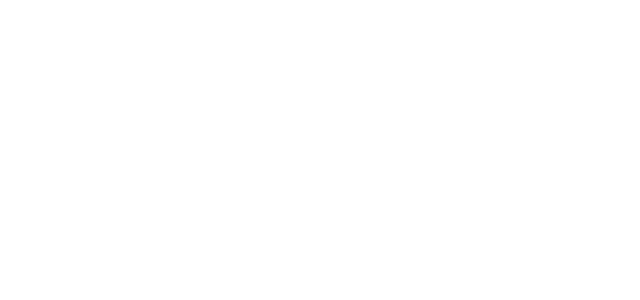
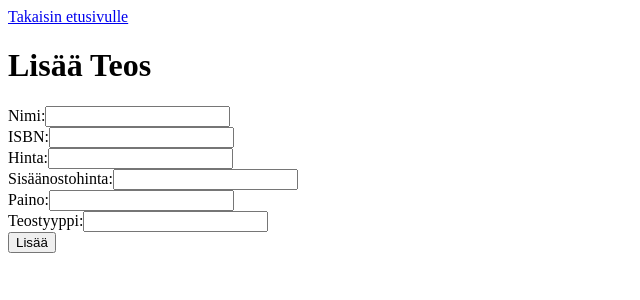
Before and after one commit to Koozu1/tietokantaohjelmointi, a React (Create React App) app in the folder project/react-frontend/: page /lisaaTeos in a window 1280 px wide. Before the commit this address had no page. Shown: the top 300 px of the page, without its empty margins (0-640 px from the left). Built offline with nearby package versions, Linux system fonts and the light colour scheme.

Commit message:
Lisaa teos aloitus

```diff
--- a/project/react-frontend/src/App.js
+++ b/project/react-frontend/src/App.js
@@ -7,6 +7,8 @@
 
 import Register from "./pages/Register";
 import Login from "./pages/Login";
+import Frontpage from "./pages/Frontpage";
+import LisaaTeos from "./pages/LisaaTeos";
 
 const App = () => (
   <Router>
@@ -14,6 +16,8 @@
       <Route path="/register" element={<Register />} />
       <Route path="/login" element={<Login />} />
       <Route path="/" element={<Navigate to="/login" />} />
+      <Route path="/frontpage" element={<Frontpage />} />
+      <Route path="/lisaaTeos" element={<LisaaTeos />} />
     </Routes>
   </Router>
 );
--- /dev/null
+++ b/project/react-frontend/src/components/Notification.js
@@ -0,0 +1,17 @@
+import React from "react";
+
+const Notification = ({ message, type }) => {
+  if (!message) return null;
+
+  const notificationStyle = {
+    padding: "10px",
+    margin: "10px 0",
+    borderRadius: "5px",
+    color: type === "success" ? "green" : "red",
+    border: `1px solid ${type === "success" ? "green" : "red"}`,
+  };
+
+  return <div style={notificationStyle}>{message}</div>;
+};
+
+export default Notification;
--- /dev/null
+++ b/project/react-frontend/src/pages/Frontpage.js
@@ -0,0 +1,12 @@
+import React from "react";
+import { Link } from "react-router-dom";
+
+const Frontpage = () => {
+  return (
+    <div>
+      <Link to="/LisaaTeos">Lisää teos</Link>
+    </div>
+  );
+};
+
+export default Frontpage;
--- /dev/null
+++ b/project/react-frontend/src/pages/LisaaTeos.js
@@ -0,0 +1,113 @@
+import React, { useState } from "react";
+import { Link } from "react-router-dom";
+import Notification from "../components/Notification";
+
+const LisaaTeos = () => {
+  const [nimi, setNimi] = useState("");
+  const [isbn, setIsbn] = useState("");
+  const [hinta, setHinta] = useState("");
+  const [sisäänostohinta, setSisäänostohinta] = useState("");
+  const [paino, setPaino] = useState("");
+  const [teostyyppi, setTeostyyppi] = useState("");
+  const [notification, setNotification] = useState({ message: "", type: "" });
+
+  const handleSubmit = async (e) => {
+    e.preventDefault();
+    const newTeos = { nimi, isbn, hinta, sisäänostohinta, paino, teostyyppi };
+
+    try {
+      const response = await fetch("http://localhost:3000/lisaateos", {
+        method: "POST",
+        headers: {
+          "Content-Type": "application/json",
+        },
+        body: JSON.stringify(newTeos),
+      });
+
+      if (response.ok) {
+        setNotification({ message: "Teos lisätty onnistuneesti!", type: "success" });
+        setNimi("");
+        setIsbn("");
+        setHinta("");
+        setSisäänostohinta("");
+        setPaino("");
+        setTeostyyppi("");
+      } else {
+        setNotification({ message: "Virhe lisättäessä teosta.", type: "error" });
+      }
+    } catch (error) {
+      console.error("Error:", error);
+      setNotification({ message: "Virhe lisättäessä teosta.", type: "error" });
+    }
+  };
+
+  return (
+    <div>
+      <Link to="/frontpage">Takaisin etusivulle</Link>
+      <h1>Lisää Teos</h1>
+      <Notification message={notification.message} type={notification.type} />
+      <form onSubmit={handleSubmit}>
+        <div>
+          <label>Nimi:</label>
+          <input
+            type="text"
+            value={nimi}
+            onChange={(e) => setNimi(e.target.value)}
+            required
+          />
+        </div>
+        <div>
+          <label>ISBN:</label>
+          <input
+            type="text"
+            value={isbn}
+            onChange={(e) => setIsbn(e.target.value)}
+            required
+          />
+        </div>
+        <div>
+          <label>Hinta:</label>
+          <input
+            type="number"
+            step="0.01"
+            value={hinta}
+            onChange={(e) => setHinta(e.target.value)}
+            required
+          />
+        </div>
+        <div>
+          <label>Sisäänostohinta:</label>
+          <input
+            type="number"
+            step="0.01"
+            value={sisäänostohinta}
+            onChange={(e) => setSisäänostohinta(e.target.value)}
+            required
+          />
+        </div>
+        <div>
+          <label>Paino:</label>
+          <input
+            type="number"
+            step="0.01"
+            value={paino}
+            onChange={(e) => setPaino(e.target.value)}
+            required
+          />
+        </div>
+        <div>
+          <label>Teostyyppi:</label>
+          <input
+            type="text"
+            value={teostyyppi}
+            onChange={(e) => setTeostyyppi(e.target.value)}
+            required
+          />
+        </div>
+        <button type="submit">Lisää</button>
+      </form>
+    </div>
+  );
+};
+
+export default LisaaTeos;
```
Also changed, not shown: 2 other files (tests, documents, lock files or other folders).
